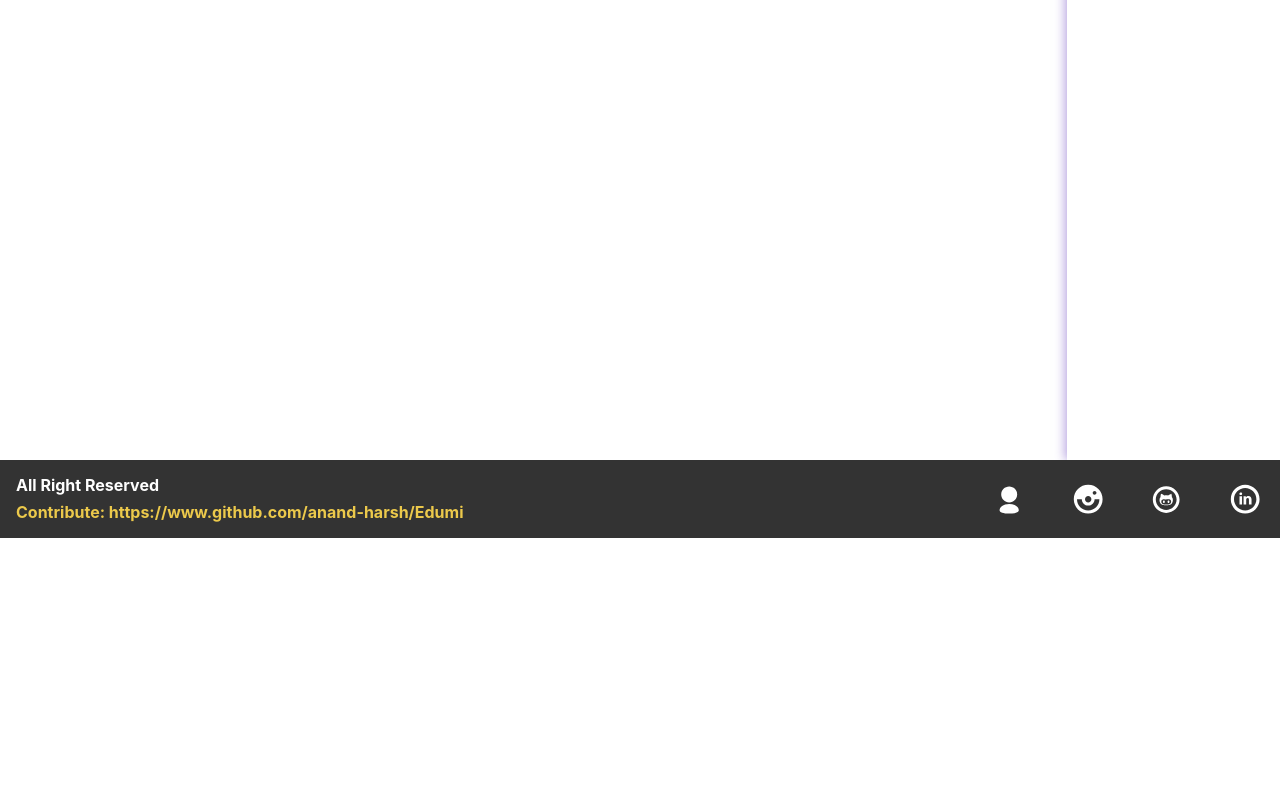
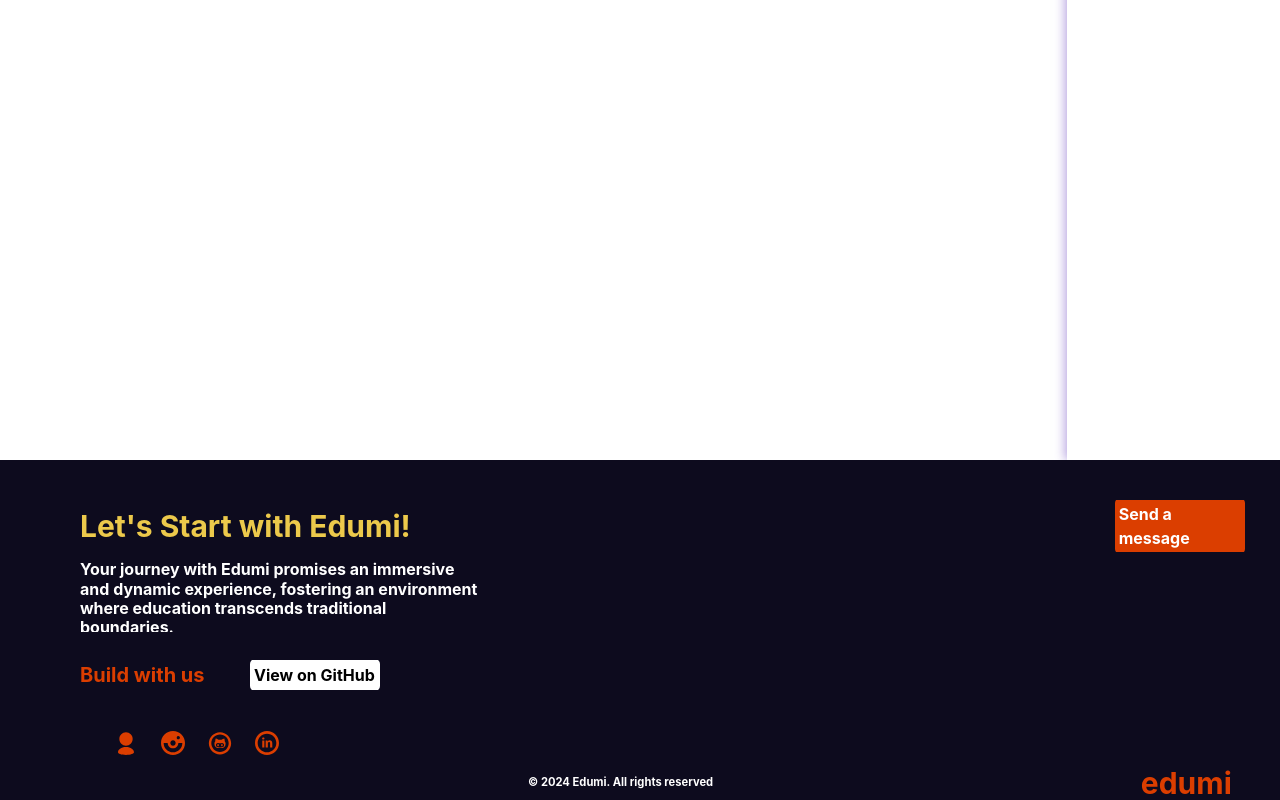
Before and after one commit to anand-harsh/Edumi, a React (Create React App) app in the folder client/: page /admin/users in a window 1280 px wide. Shown: the part 396-1196 px from the top of the page. Before the commit the page ends 934 px from the top, so only its background shows below. Built offline with nearby package versions, Linux system fonts and the light colour scheme.

Commit message:
Added new footer

```diff
--- a/client/src/components/Layout/Footer/Footer.jsx
+++ b/client/src/components/Layout/Footer/Footer.jsx
@@ -10,52 +10,118 @@ import './footer.css';
 
 const Footer = () => {
   return (
-    <Box padding={'4'} bg={'blackAlpha.800'} minH={'4vh'}>
+    <Box paddingLeft={'20'} paddingTop={'10'} bg={'#0d0b1e'} minH={'4vh'}>
       <Stack direction={['column', 'row']}>
-        <VStack alignItems={['center', 'flex-start']} width="full">
-          <Heading children="All Right Reserved" color={'white'} style={{ overflowY: "hidden"}} size={'sm'}/>
+
+        <VStack alignItems={['center', 'flex-start']} width="full" height="300px">
+        <HStack spacing={['2', '55vW']} justifyContent="center">
+        <Heading children="Let's Start with Edumi!" color={'yellow.400'} style={{ overflowY: "hidden" }} size={'lg'} />
+        <a href="mailto:harsh.anand.ggl@gmail.com">
+            <Box width={"130px"} bg={'#db3e00'} padding={'1'} borderRadius={'5px'} >
             <Heading
               fontFamily={'body'}
-            children="Contribute: https://www.github.com/anand-harsh/Edumi"
-            color={'yellow.400'}
+              children="Send a message"
+              color={'white'}
               size={'sm'}
+              style={{ overflowY: "hidden",display: "inline" }}
+              width={"200px"}
+            />
+            </Box>
+            </a>
+          </HStack>
+
+          <Heading
+            fontFamily={'body'}
+            children="Your journey with Edumi promises an immersive and dynamic experience, fostering an environment where education transcends traditional boundaries."
+            color={'white'}
+            size={'sm'}
+            style={{ overflowY: "hidden" }}
+            width={"400px"}
+            marginBottom={"20px"}
+          />
+
+          <HStack spacing={['2', '5']} justifyContent="center">
+            <Heading
+              fontFamily={'body'}
+              children="Build with us"
+              color={'#db3e00'}
+              size={'md'}
               style={{ overflowY: "hidden"}}
+              width={"150px"}
             />
-        </VStack>
-        <HStack spacing={['2', '10']} justifyContent="center">
+            <a href="https://www.github.com/anand-harsh/Edumi">
+            <Box width={"130px"} bg={'white'} padding={'1'} borderRadius={'5px'}>
+            <Heading
+              fontFamily={'body'}
+              children="View on GitHub"
+              color={'black'}
+              size={'sm'}
+              style={{ overflowY: "hidden",display: "inline" }}
+              width={"200px"}
+            />
+            </Box>
+            </a>
+
+          </HStack>
+
+
+          <HStack spacing={['2', '3']} justifyContent="center" marginLeft={"30px"} marginTop={"30px"}>
             <a href="https://www.codedev.me">
               <TiUser
-              size="2.4rem"
-              color="white"
+                size="2rem"
+                color="#db3e00"
                 target={'blank'}
-              style={{ marginRight: '20px' }}
+                style={{ marginRight: '3px' }}
               />
             </a>
             <a href="https://www.instagram.com/i.harshanand/">
               <TiSocialInstagramCircular
-              size="2.4rem"
-              color="white"
+                size="2rem"
+                color="#db3e00"
                 target={'blank'}
-              style={{ marginRight: '20px' }}
+                style={{ marginRight: '3px' }}
               />
             </a>
             <a href="https://www.github.com/anand-harsh/Edumi">
               <DiGithub
-              size="2.4rem"
-              color="white"
+                size="2rem"
+                color="#db3e00"
                 target={'blank'}
-              style={{ marginRight: '20px' }}
+                style={{ marginRight: '3px' }}
               />
             </a>
             <a href="https://www.linkedin.com/in/anand-harsh/">
               <TiSocialLinkedinCircular
-              size="2.4rem"
-              color="white"
+                size="2rem"
+                color="#db3e00"
                 target={'blank'}
-              style={{ marginRight: '20px' }}
+                style={{ marginRight: '3px' }}
               />
             </a>
           </HStack>
+          <HStack spacing={['2', '300']} justifyContent="center" marginLeft={"35vw"}>
+          <Heading
+              fontFamily={'body'}
+              children="© 2024 Edumi. All rights reserved"
+              color={'white'}
+              size={'sm'}
+              style={{ overflowY: "hidden"}}
+              width={"300px"}
+              fontSize={'0.7rem'}
+            />
+            <Heading
+              fontFamily={'body'}
+              children="edumi"
+              color={'#db3e00'}
+              size={'lg'}
+              style={{ overflowY: "hidden"}}
+              width={"100px"}
+              // fontSize={'0.7rem'}
+              marginLeft={'1vw'}
+            />
+          </HStack>
+
+        </VStack>
       </Stack>
     </Box>
   );
```
Lines whose indentation alone changed are shown as unchanged.
